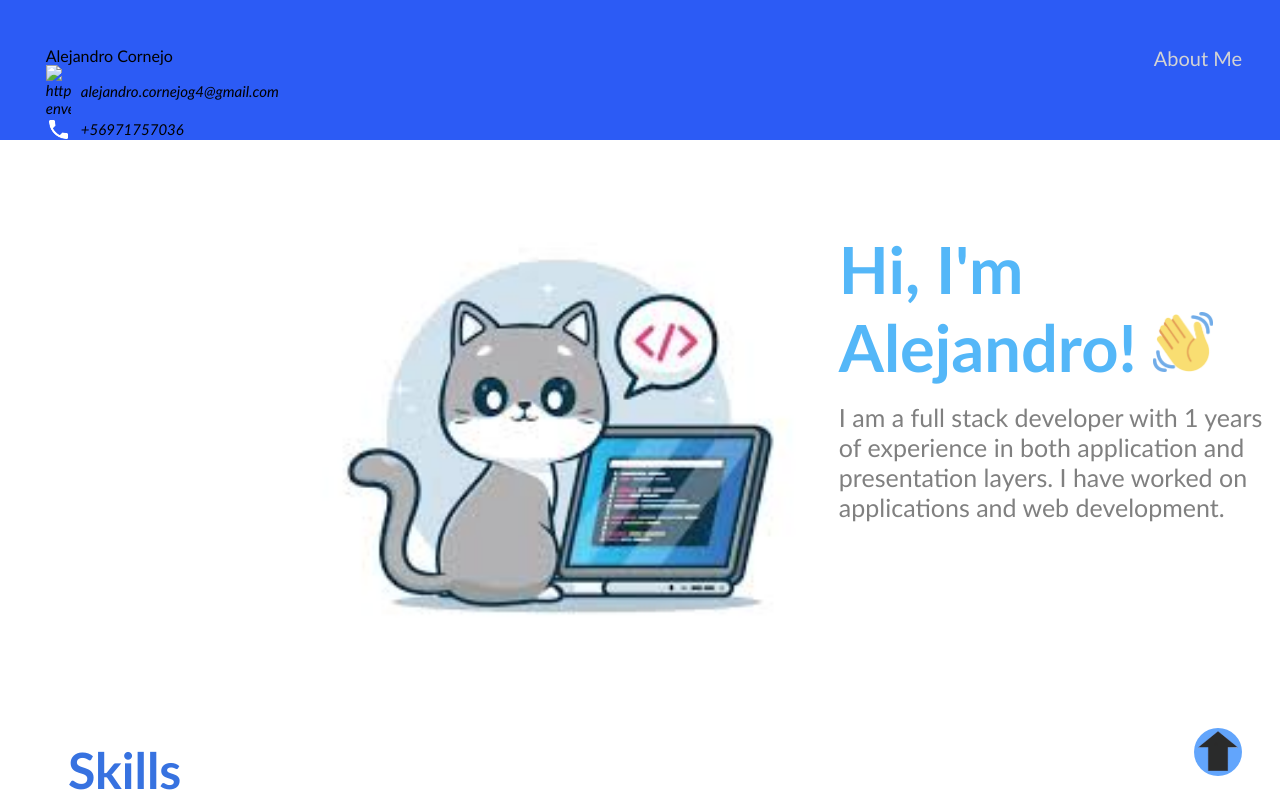
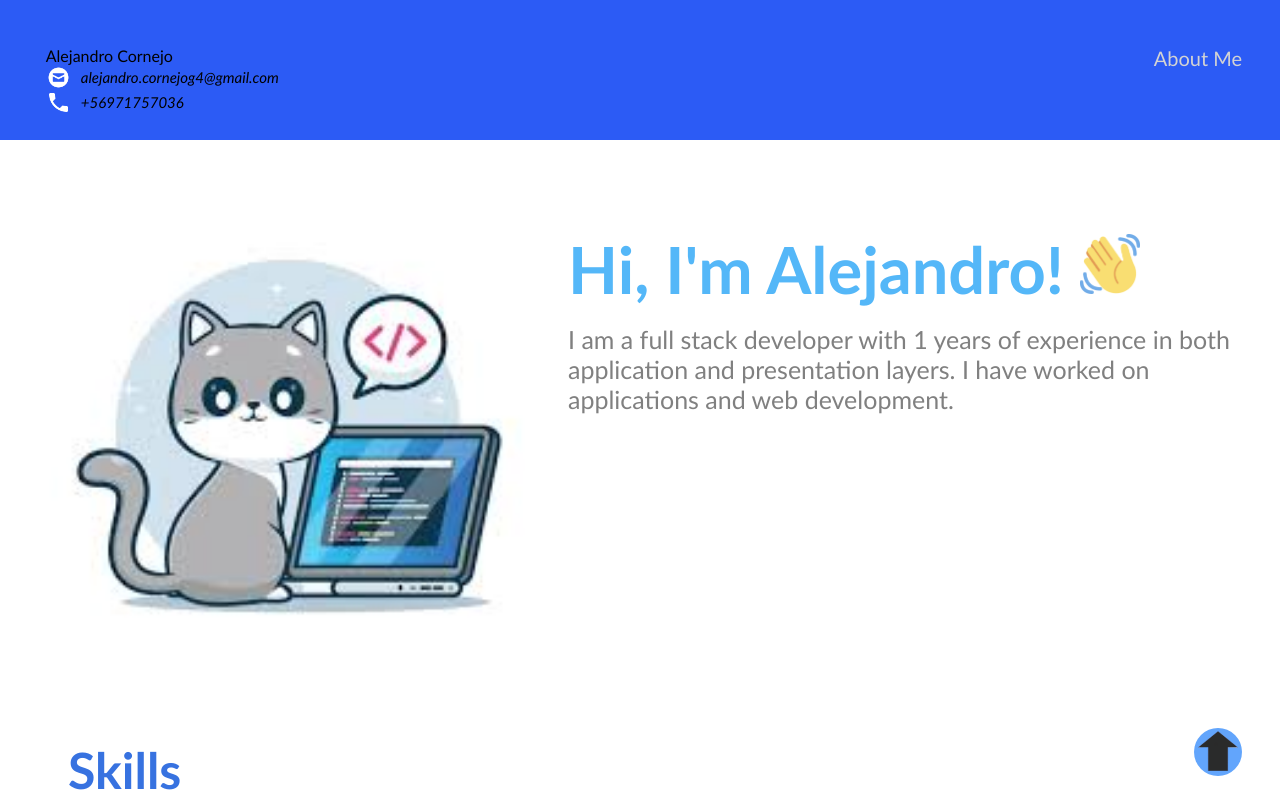
Before and after one commit to Alehcs/my-portfolio, a plain HTML site: page index.html in a window 1280 px wide. Shown: the top 803 px of the page. Drawn offline with Linux system fonts and the light colour scheme; files whose address does not match are found by name.

Commit message:
Update index.html

```diff
--- a/index.html
+++ b/index.html
@@ -12,7 +12,7 @@
         <div class="profile_name">
           Alejandro Cornejo
           <div class="contact_info">
-            <img src="envelope.png" alt="https://icons8.com/icon/124377/circled-envelope"/>
+            <img src="./html_finalprojimages/envelope.png" alt="https://icons8.com/icon/124377/circled-envelope"/>
           alejandro.cornejog4@gmail.com
         </div>
         <div style="clear:both;"></div>
```
